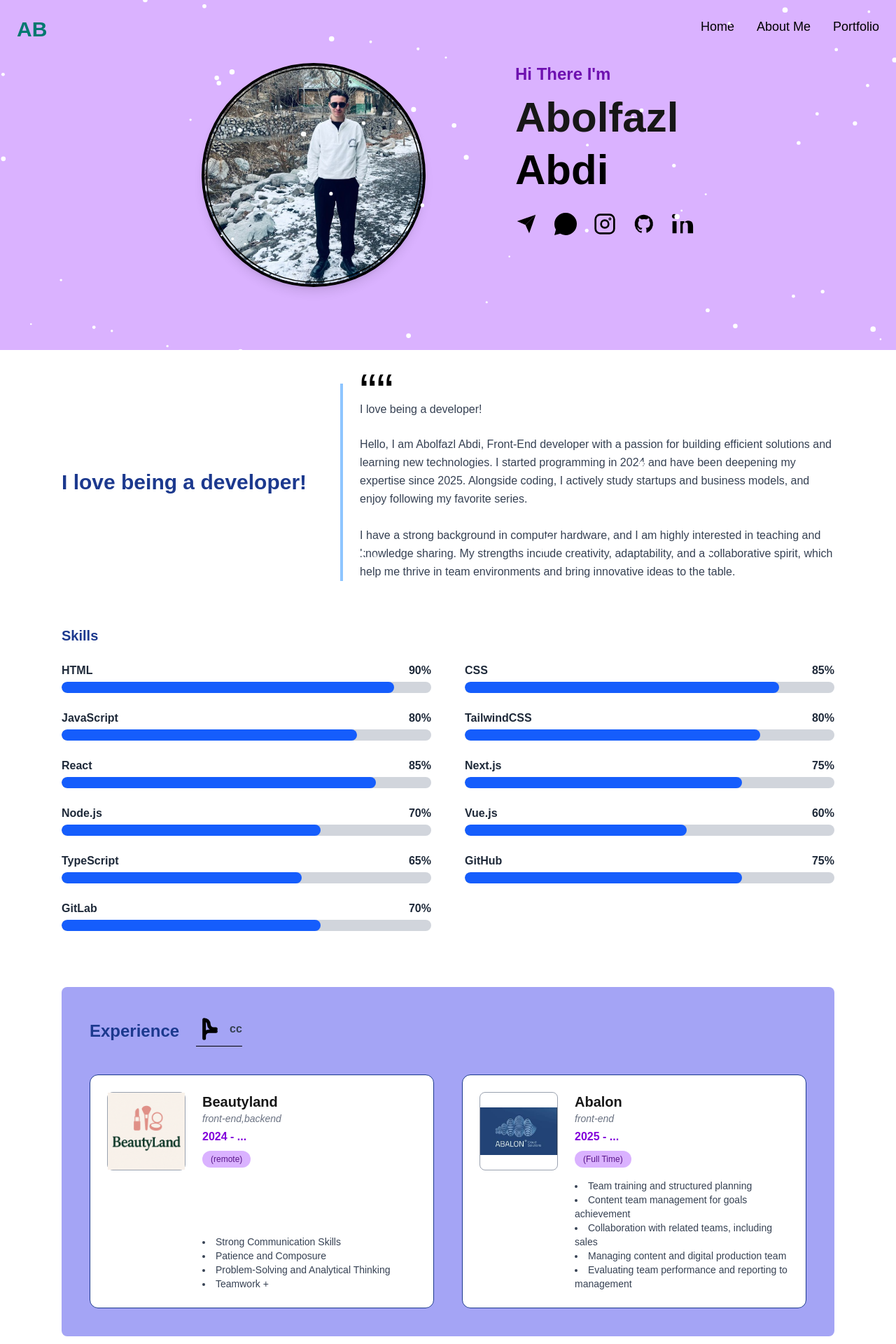
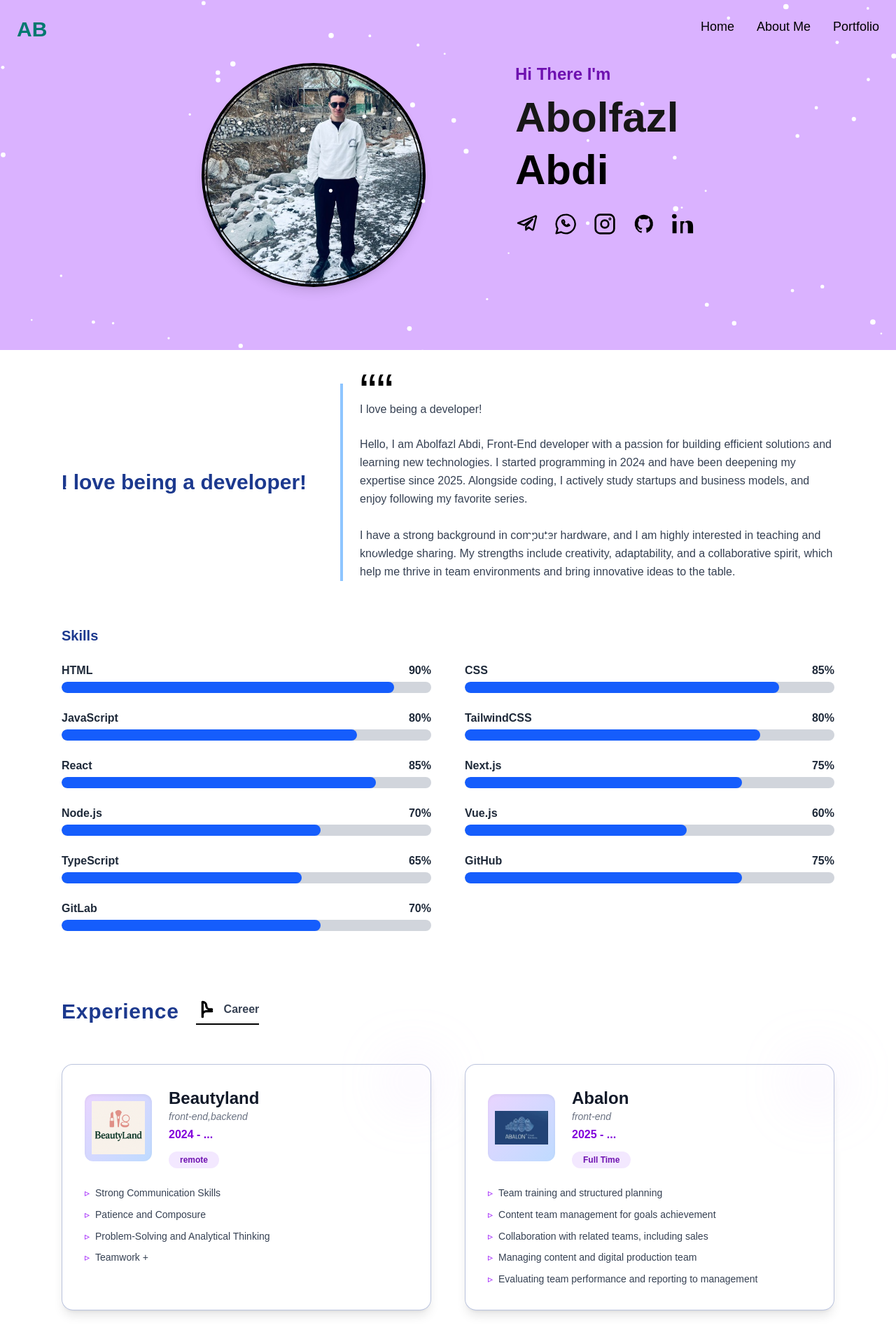
Before and after one commit to AbolfazlAbdi90/abolfazlAbdi, a Next.js app: page / in a window 1280 px wide. Shown: the top 1920 px of the page at 70% size. Built offline with nearby package versions, Linux system fonts and the light colour scheme.

Commit message:
i change exersize style

```diff
--- a/app/About/page.tsx
+++ b/app/About/page.tsx
@@ -105,23 +105,27 @@ const AboutMe: React.FC<AboutMeProps> = ({ introText, detailText }) => {
       </motion.div>
 
       {/* بخش تجربه کاری مطابق عکس */}
-      <motion.div
-        initial={{ opacity: 0, y: 40 }}
+     <motion.section
+  initial={{ opacity: 0, y: 50 }}
   whileInView={{ opacity: 1, y: 0 }}
   viewport={{ once: true }}
-        transition={{ duration: 0.8, delay: 0.5 }}
-        className="mt-20 bg-[#a4a4f5] rounded-lg p-10"
+  transition={{ duration: 0.8 }}
+  className="mt-24 relative"
 >
-        <div className="flex items-center gap-6 mb-10">
-          <h2 className="text-blue-900 text-2xl font-extrabold">Experience</h2>
-          <div className="flex items-center gap-2 border-b border-black pb-1">
+  {/* هدر */}
+  <div className="flex items-center gap-6 mb-14">
+    <h2 className="text-3xl font-extrabold text-blue-900 tracking-wide">
+      Experience
+    </h2>
+
+    <div className="flex items-center gap-2 border-b-2 border-black pb-1">
       <svg
         xmlns="http://www.w3.org/2000/svg"
         fill="none"
         stroke="currentColor"
-              strokeWidth="3"
+        strokeWidth="2.5"
         viewBox="0 0 24 24"
-              className="w-10 h-10 text-black"
+        className="w-8 h-8 text-black"
       >
         <path
           strokeLinecap="round"
@@ -129,51 +133,75 @@ const AboutMe: React.FC<AboutMeProps> = ({ introText, detailText }) => {
           d="M7 20v-2a4 4 0 014-4h6M7 4v16M7 4a4 4 0 014 4v0a4 4 0 004 4h2"
         />
       </svg>
-            <span className="text-gray-700 font-semibold">cc</span>
+      <span className="font-semibold text-gray-700">Career</span>
     </div>
   </div>
 
-        <div className="grid md:grid-cols-2 gap-10">
+  {/* کارت‌ها */}
+  <div className="grid md:grid-cols-2 gap-12">
     {experiences.map(
       ({ company, position, duration, status, duties }, index) => (
-              <div
+        <motion.div
           key={index}
-                className="bg-white rounded-xl border border-blue-900 p-6 flex"
+          whileHover={{ y: -8, scale: 1.02 }}
+          transition={{ type: "spring", stiffness: 200 }}
+          className="relative bg-white/80 backdrop-blur-xl rounded-2xl border border-blue-900/30 p-8 shadow-lg hover:shadow-2xl"
         >
-                {/* جای لوگو خالی */}
-               <div className="w-28 h-28 border border-gray-400 rounded-lg mr-6 flex items-center justify-center text-gray-400 text-sm select-none">
+          {/* هدر کارت */}
+          <div className="flex items-center gap-6 mb-6">
+            {/* لوگو */}
+            <div className="w-24 h-24 rounded-xl bg-gradient-to-br from-purple-200 to-blue-200 flex items-center justify-center shadow-inner">
               {company === "Beautyland" ? (
-    <img src="/image/ChatGPT Image Sep 28, 2025, 05_03_22 AM.png" alt="Beautyland Logo" className="max-w-full max-h-full object-contain" />
+                <img
+                  src="/image/ChatGPT Image Sep 28, 2025, 05_03_22 AM.png"
+                  alt="Beautyland Logo"
+                  className="max-w-[80%] max-h-[80%] object-contain"
+                />
               ) : company === "Abalon" ? (
-    <img src="/image/image copy.png" alt="Abalon Logo" className="max-w-full max-h-full object-contain" />
+                <img
+                  src="/image/image copy.png"
+                  alt="Abalon Logo"
+                  className="max-w-[80%] max-h-[80%] object-contain"
+                />
               ) : (
-    "Logo"
+                <span className="text-gray-500 text-sm">Logo</span>
               )}
             </div>
 
+            {/* اطلاعات */}
+            <div>
+              <h3 className="text-2xl font-bold text-gray-900">
+                {company}
+              </h3>
+              <p className="text-gray-500 italic text-sm">{position}</p>
+              <p className="text-purple-700 font-semibold mt-1">
+                {duration}
+              </p>
 
-                {/* متن‌ها */}
-                <div className="flex-1 flex flex-col justify-between">
-                  <div>
-                    <h3 className="text-xl font-semibold">{company}</h3>
-                    <p className="text-gray-500 italic text-sm">{position}</p>
-                    <p className="text-purple-700 font-semibold mt-1">{duration}</p>
-                    <span className="bg-purple-300 text-purple-900 text-xs rounded-full px-3 py-1 inline-block mt-2">
-                      ({status})
+              <span className="inline-block mt-3 px-4 py-1 rounded-full text-xs font-semibold bg-purple-100 text-purple-800">
+                {status}
               </span>
             </div>
+          </div>
 
-                  <ul className="list-disc list-inside mt-4 text-gray-700 text-sm">
+          {/* وظایف */}
+          <ul className="space-y-2 text-gray-700 text-sm leading-relaxed">
             {duties.map((duty, i) => (
-                      <li key={i}>{duty}</li>
+              <li key={i} className="flex gap-2">
+                <span className="text-purple-600">▹</span>
+                <span>{duty}</span>
+              </li>
             ))}
           </ul>
-                </div>
-              </div>
+
+          {/* افکت گوشه */}
+          <div className="absolute -top-2 -right-2 w-16 h-16 bg-purple-300/20 rounded-full blur-2xl" />
+        </motion.div>
       )
     )}
   </div>
-      </motion.div>
+</motion.section>
+
     </section>
   );
 };
--- a/app/page.tsx
+++ b/app/page.tsx
@@ -336,25 +336,51 @@ const Home: React.FC = () => {
   href="https://t.me/AbolfazlAbdi9"
   target="_blank"
   rel="noopener noreferrer"
+  aria-label="Telegram"
   className="hover:text-purple-700 transition"
 >
-            <svg className="w-8 h-8" viewBox="0 0 24 24" fill="currentColor">
-              <path d="M22 2L11 13L2 9L22 2Z" />
-              <path d="M22 2L15 22L11 13" />
+  <svg
+    xmlns="http://www.w3.org/2000/svg"
+    viewBox="0 0 24 24"
+    fill="none"
+    stroke="currentColor"
+    strokeWidth="1.8"
+    strokeLinecap="round"
+    strokeLinejoin="round"
+    className="w-8 h-8 text-black"
+  >
+    {/* بدنه تلگرام */}
+    <path d="M21.5 3.5L3 11l6.5 2.2L18.5 7l-7 7.5v3.8l2.9-2.8 3.7 2.7c.5.3 1.1 0 1.3-.6l3.1-13.3c.2-.7-.4-1.2-1-.8z" />
   </svg>
 </a>
+
 
               {/* WhatsApp */}
             <a
   href="https://wa.me/989378546568"
   target="_blank"
   rel="noopener noreferrer"
+  aria-label="WhatsApp"
   className="hover:text-green-600 transition"
 >
-            <svg className="w-8 h-8" viewBox="0 0 24 24" fill="currentColor">
-              <path d="M20.52 3.48A11.88 11.88 0 0012 0C5.37 0 0 5.37 0 12c0 2.11.55 4.16 1.6 5.99L0 24l6.23-1.63A11.93 11.93 0 0012 24c6.63 0 12-5.37 12-12a11.88 11.88 0 00-3.48-8.52z" />
+  <svg
+    xmlns="http://www.w3.org/2000/svg"
+    viewBox="0 0 24 24"
+    fill="none"
+    stroke="currentColor"
+    strokeWidth="1.8"
+    strokeLinecap="round"
+    strokeLinejoin="round"
+    className="w-8 h-8 text-black"
+  >
+    {/* دایره */}
+    <path d="M12 2a9.93 9.93 0 0 0-8.56 14.96L2 22l5.2-1.36A10 10 0 1 0 12 2z" />
+
+    {/* تلفن */}
+    <path d="M16.1 13.6c-.2-.1-1.2-.6-1.4-.7-.2-.1-.4-.1-.5.1-.2.2-.6.7-.8.8-.1.1-.3.1-.5 0-.2-.1-.9-.3-1.7-1.1-.6-.5-1-1.1-1.1-1.4-.1-.2 0-.3.1-.4l.4-.4.2-.4c.1-.1 0-.3 0-.4l-.6-1.5c-.2-.4-.4-.4-.5-.4h-.4c-.1 0-.3 0-.5.2-.2.2-.6.6-.6 1.4 0 .8.6 1.6.7 1.8.1.1 1.2 2 3 2.7.4.2.7.3 1 .3.4.1.8.1 1.1.1.3 0 1-.4 1.2-.8.2-.4.2-.8.1-.9 0-.1-.2-.2-.4-.3z" />
   </svg>
 </a>
+
 
               {/* Instagram */}
               <a
@@ -363,7 +389,13 @@ const Home: React.FC = () => {
                 rel="noopener noreferrer"
                 className="hover:text-purple-700 transition"
               >
-            <svg className="w-8 h-8" viewBox="0 0 24 24" fill="none" stroke="currentColor" strokeWidth="2">
+                <svg
+                  className="w-8 h-8"
+                  viewBox="0 0 24 24"
+                  fill="none"
+                  stroke="currentColor"
+                  strokeWidth="2"
+                >
                   <rect x="2" y="2" width="20" height="20" rx="5" />
                   <circle cx="12" cy="12" r="4" />
                   <circle cx="17.5" cy="6.5" r="0.5" />
@@ -377,7 +409,11 @@ const Home: React.FC = () => {
                 rel="noopener noreferrer"
                 className="hover:text-purple-700 transition"
               >
-            <svg className="w-8 h-8" viewBox="0 0 24 24" fill="currentColor">
+                <svg
+                  className="w-8 h-8"
+                  viewBox="0 0 24 24"
+                  fill="currentColor"
+                >
                   <path d="M12 2a10 10 0 00-3.16 19.5c.5.1.68-.22.68-.48v-1.7c-2.77.6-3.36-1.34-3.36-1.34-.46-1.18-1.12-1.5-1.12-1.5-.91-.63.07-.62.07-.62 1 .07 1.53 1 1.53 1 .9 1.53 2.36 1.1 2.94.83.1-.64.35-1.1.63-1.36-2.21-.25-4.54-1.1-4.54-4.91 0-1.1.39-2 1.03-2.7-.1-.26-.45-1.3.1-2.7 0 0 .84-.27 2.76 1.02a9.48 9.48 0 015.04 0c1.92-1.29 2.76-1.02 2.76-1.02.55 1.4.2 2.44.1 2.7.64.7 1.02 1.6 1.02 2.7 0 3.81-2.34 4.66-4.56 4.91.36.3.68.9.68 1.82v2.7c0 .27.18.58.68.48A10 10 0 0012 2z" />
                 </svg>
               </a>
@@ -389,7 +425,11 @@ const Home: React.FC = () => {
                 rel="noopener noreferrer"
                 className="hover:text-purple-700 transition"
               >
-            <svg className="w-8 h-8" viewBox="0 0 24 24" fill="currentColor">
+                <svg
+                  className="w-8 h-8"
+                  viewBox="0 0 24 24"
+                  fill="currentColor"
+                >
                   <path d="M4.98 3.5A2.5 2.5 0 110 3.5a2.5 2.5 0 014.98 0zM.5 8.98H4.9V22H.5zM8.98 8.98h4.18v1.78h.06a4.6 4.6 0 014.13-2.27c4.42 0 5.24 2.91 5.24 6.69V22H17v-7.59c0-1.81-.03-4.14-2.53-4.14-2.53 0-2.91 1.97-2.91 4.01V22H8.98z" />
                 </svg>
               </a>
@@ -398,8 +438,6 @@ const Home: React.FC = () => {
             <Typewriter />
           </motion.div>
         </div>
-
-
       </header>
       <AboutMe
         introText="I love being a developer!"
```
Lines whose indentation alone changed are shown as unchanged.
